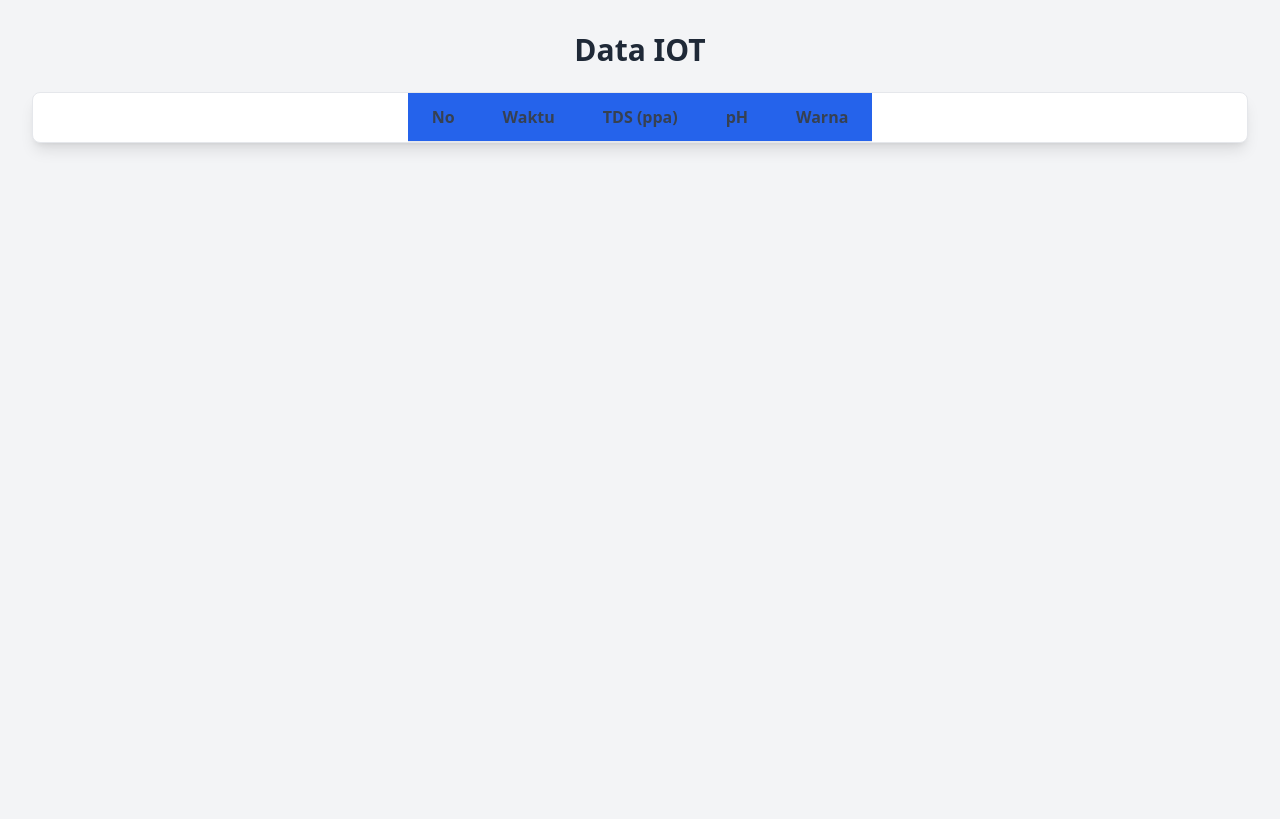
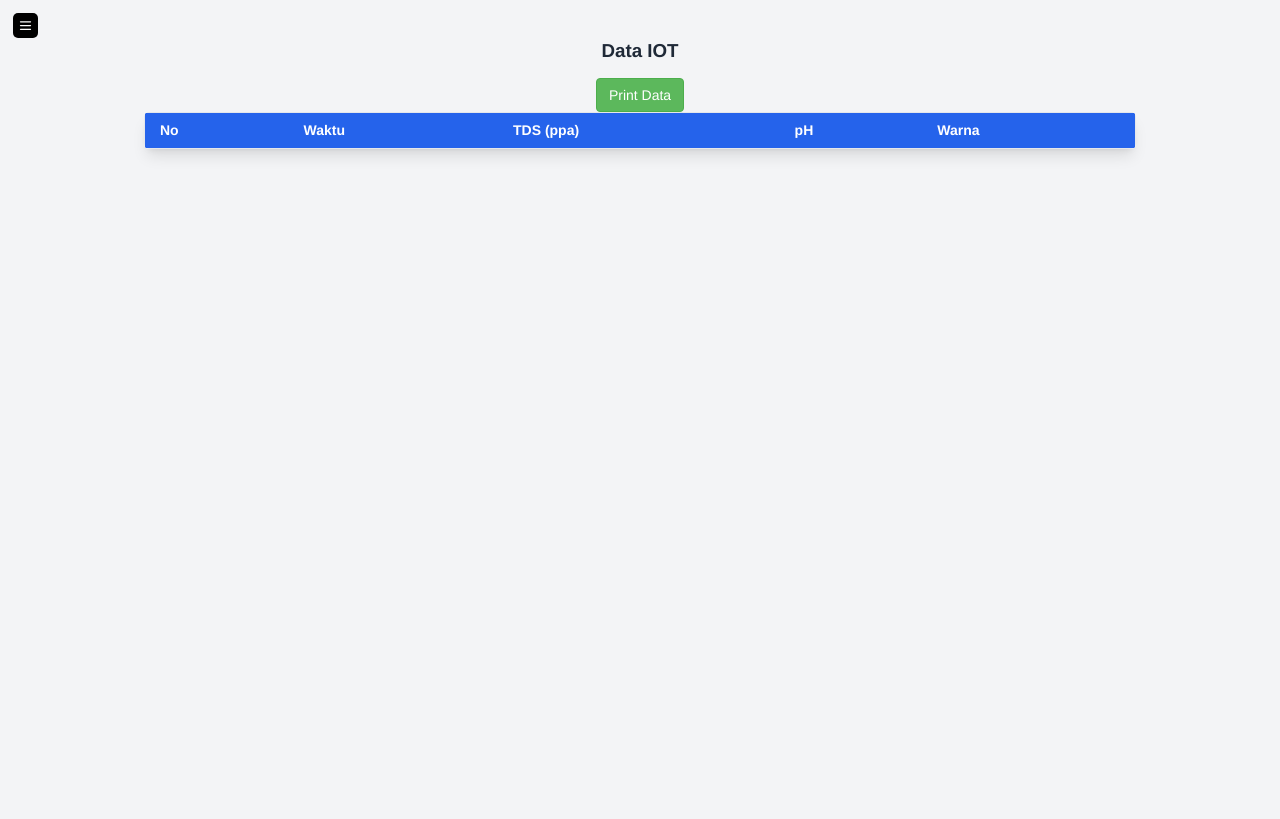
Before and after one commit to AlfitoAdityaProtic/penelitian-limbah-cair, a PHP site: page /data.php in a window 1280 px wide. Shown: the top 819 px of the page. Before the commit the page ends 150 px from the top, so only its background shows below. Run offline with PHP 8.4, Linux system fonts and the light colour scheme; data that the repository does not hold is empty; some libraries are stand-ins or nearby versions.

Commit message:
update excel

```diff
--- a/data.php
+++ b/data.php
@@ -15,15 +15,107 @@
 <head>
     <meta charset="UTF-8">
     <meta name="viewport" content="width=device-width, initial-scale=1.0">
+    <script type="text/javascript" src="assets/js/jquery-3.4.0.min.js"></script>
+    <script type="text/javascript" src="assets/js/mdb.min.js"></script>
+    <script type="text/javascript" src="jquery-latest.js"></script>
     <link rel="stylesheet" href="src/output.css">
+    <link rel="stylesheet" href="assets/css/bootstrap.min.css">
     <title>Data IOT</title>
 </head>
 
 <body class="bg-gray-100 p-8">
+
+    <!-- sidebar start -->
+    <div x-data="setup()" x-init="$refs.loading.classList.add('hidden');">
+        <div class="flex h-screen antialiased text-gray-900 dark:bg-dark dark:text-light">
+            <!-- Loading screen -->
+            <div x-ref="loading" class="fixed inset-0 z-50 flex items-center justify-center text-2xl font-semibold text-white bg-blue-600">
+                Loading.....
+            </div>
+
+            <!-- Sidebar -->
+            <div
+    x-transition:enter="transform transition-transform duration-300"
+    x-transition:enter-start="-translate-x-full"
+    x-transition:enter-end="translate-x-0"
+    x-transition:leave="transform transition-transform duration-300"
+    x-transition:leave-start="translate-x-0"
+    x-transition:leave-end="-translate-x-full"
+    x-show="isSidebarOpen"
+    class="fixed inset-y-0 left-0 z-10 flex w-96 bg-teal-500"> <!-- tambahkan bg-teal-500 untuk warna -->
+
+    <!-- Curvy shape -->
+    <svg
+        class="absolute inset-0 w-full h-full text-white"
+        style="filter: drop-shadow(10px 0 10px #00000030)"
+        preserveAspectRatio="none"
+        viewBox="0 0 309 800"
+        fill="currentColor"
+        xmlns="">
+        <path
+            d="M268.487 0H0V800H247.32C207.957 725 207.975 492.294 268.487 367.647C329 243 314.906 53.4314 268.487 0Z"
+            fill="rgba(20, 205, 200, 1)" />
+    </svg>
+
+    <!-- Sidebar content -->
+    <div class="z-10 flex flex-col flex-1 p-4"> <!-- Tambahkan padding di sini -->
+        <div class="flex items-center justify-between flex-shrink-0 w-full"> <!-- Ubah width -->
+            <!-- Logo -->
+            <a href="#">
+                <div class="p-2.5 flex items-center">
+                    <img src="assets/img/water-icon.gif" alt="" class="h-8 w-8 rounded-full">
+                    <h1 class="font-bold text-white text-[15px] ml-3 pr-8">Monitoring Air </h1>
+                </div>
+            </a>
+            <!-- Close btn -->
+            <button @click="isSidebarOpen = false" class="rounded-lg focus:outline-none focus:ring">
+                <svg
+                    class="w-6 h-6"
+                    aria-hidden="true"
+                    xmlns="http://www.w3.org/2000/svg"
+                    fill="none"
+                    viewBox="0 0 24 24"
+                    stroke="currentColor">
+                    <path stroke-linecap="round" stroke-linejoin="round" stroke-width="2" d="M6 18L18 6M6 6l12 12" />
+                </svg>
+                <span class="sr-only">Close sidebar</span>
+            </button>
+        </div>
+
+        <nav class="flex flex-col flex-1 mt-4">
+            <a href="index.php" class="flex items-center space-x-2 mt-5 pt-2 duration-30
+                cursor pointer text-white hover:bg-white hover:text-black shadow-lg">
+                <img src="assets/img/home.png" alt="homepage" class="h-6 w-6 mb-1 ml-4">
+                <span>Dashboard</span>
+            </a>
+            <a href="data.php" class="flex items-center space-x-2 mt-5 duration-30
+                cursor pointer text-white hover:bg-white hover:text-black shadow-lg">
+                <img src="assets/img/contract.png" alt="monitoring" class="h-6 w-6 mb-1 ml-4">
+                <span>Data</span>
+            </a>
+        </nav>
+    </div>
+</div>
+
+            <main class="flex flex-col items-center flex-1">
+                <!-- Page content -->
+                <button @click="isSidebarOpen = true" class="fixed p-2 text-white bg-black rounded-lg top-5 left-5">
+                    <svg class="w-6 h-6" xmlns="http://www.w3.org/2000/svg" fill="none" viewBox="0 0 24 24" stroke="currentColor">
+                        <path stroke-linecap="round" stroke-linejoin="round" stroke-width="2" d="M4 6h16M4 12h16M4 18h16" />
+                    </svg>
+                    <span class="sr-only">Open menu</span>
+                </button>
+
+                <!-- Grafik TDS -->
                 <h2 class="text-3xl font-bold mb-6 text-center text-gray-800">Data IOT</h2>
-    <table class="flex flex-col w-full justify-center items-center text-center bg-white border border-gray-200 rounded-lg shadow-lg">
-        <thead class="bg-blue-600 text-gray-700 text-center">
-            <tr class="border-b text-center">
+
+                <a class="btn btn-success" href="cetak.php" target="_blank">Print Data</a>
+
+                <!-- Wrapper Tabel dengan overflow-y-scroll agar bisa discroll -->
+                <div class="w-[80%] max-h-[250px] shadow-lg rounded-lg overflow-y-scroll relative">
+                    <table class="min-w-full text-center bg-white border border-gray-200">
+                        <thead class="bg-blue-600 text-white sticky top-0 z-10">
+                            <tr>
                                 <th class="py-3 px-6">No</th>
                                 <th class="py-3 px-6">Waktu</th>
                                 <th class="py-3 px-6">TDS (ppa)</th>
@@ -31,9 +123,8 @@
                                 <th class="py-3 px-6">Warna</th>
                             </tr>
                         </thead>
-        <tbody>
+                        <tbody class="">
                             <?php
-            // Looping data untuk ditampilkan ke dalam tabel
                             for ($i = 0; $i < count($waktu); $i++) {
                                 echo "<tr class='border-b hover:bg-gray-50 transition duration-200'>";
                                 echo "<td class='py-3 px-6'>" . ($i + 1) . "</td>";
@@ -46,6 +137,21 @@
                             ?>
                         </tbody>
                     </table>
+                </div>
+            </main>
+        </div>
+    </div>
+    <!-- sidebar end -->
+
+    <script src="./node_modules/alpinejs/dist/cdn.min.js" defer></script>
+    <script>
+        const setup = () => {
+            return {
+                isSidebarOpen: false,
+            }
+        }
+    </script>
+
 </body>
 
 </html>
--- a/koneksi.php
+++ b/koneksi.php
@@ -5,7 +5,7 @@
     private $user = "abu";
     private $password = "akmal123";
     private $database = "iot";
-    protected $koneksi;
+    public $koneksi;
 
     public function __construct()
     {
--- a/src/output.css
+++ b/src/output.css
@@ -720,6 +720,14 @@
   z-index: 50;
 }
 
+.z-20 {
+  z-index: 20;
+}
+
+.z-auto {
+  z-index: auto;
+}
+
 .float-start {
   float: inline-start;
 }
@@ -822,14 +830,6 @@
 
 .mt-5 {
   margin-top: 1.25rem;
-}
-
-.ml-auto {
-  margin-left: auto;
-}
-
-.mr-auto {
-  margin-right: auto;
 }
 
 .box-border {
@@ -955,6 +955,18 @@
   height: 100vh;
 }
 
+.h-7 {
+  height: 1.75rem;
+}
+
+.h-9 {
+  height: 2.25rem;
+}
+
+.max-h-\[250px\] {
+  max-height: 250px;
+}
+
 .w-1\/3 {
   width: 33.333333%;
 }
@@ -987,6 +999,10 @@
   width: 500px;
 }
 
+.w-\[80\%\] {
+  width: 80%;
+}
+
 .w-\[this-is\\\\\] {
   width: this-is\\;
 }
@@ -1003,24 +1019,24 @@
   width: 100%;
 }
 
-.w-\[\] {
-  width: ;
-}
-
-.w-\[50\] {
-  width: 50;
-}
-
-.w-\[50\%\] {
-  width: 50%;
-}
-
-.w-\[100\%\] {
-  width: 100%;
-}
-
-.w-1\/2 {
-  width: 50%;
+.w-96 {
+  width: 24rem;
+}
+
+.\!w-96 {
+  width: 24rem !important;
+}
+
+.w-7 {
+  width: 1.75rem;
+}
+
+.w-9 {
+  width: 2.25rem;
+}
+
+.min-w-full {
+  min-width: 100%;
 }
 
 .max-w-sm {
@@ -2197,6 +2213,14 @@
 
 .p-8 {
   padding: 2rem;
+}
+
+.p-5 {
+  padding: 1.25rem;
+}
+
+.p-3 {
+  padding: 0.75rem;
 }
 
 .px-1 {
```
Also changed, not shown: cetak.php (added, +47 -0 lines), index.php (+12 -11 lines), 1 other file. Lines whose indentation alone changed are shown as unchanged.
